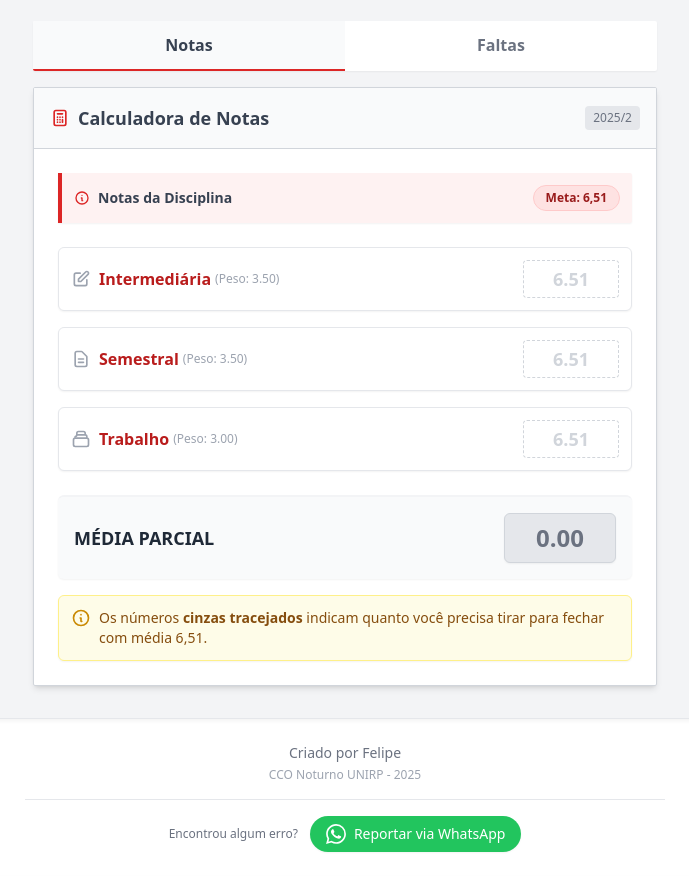
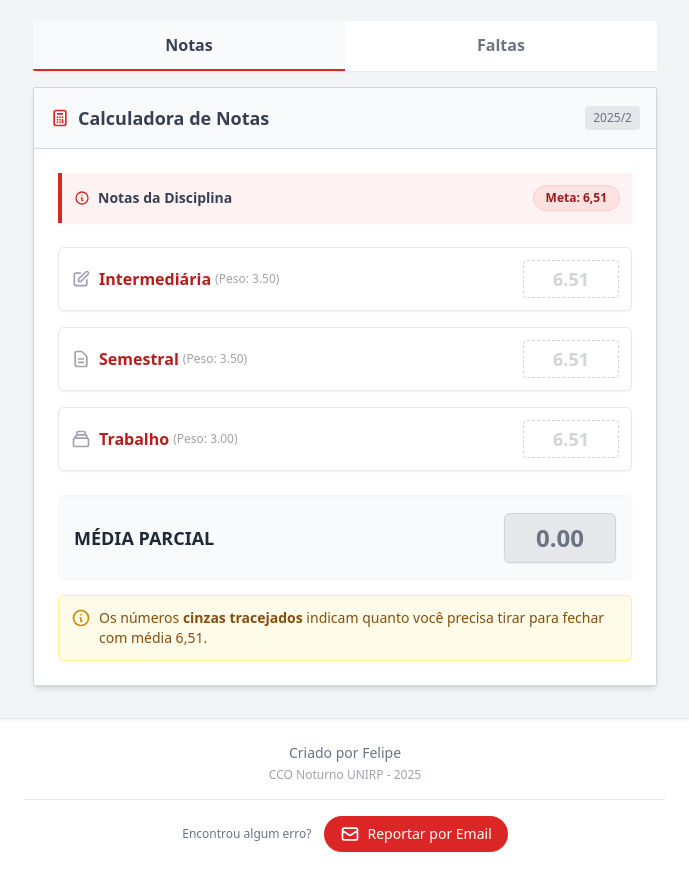
Before and after one commit to Felipinhooo27/Guia-do-aluno-UNIRP, a plain HTML site: page index.html in a window 1280 px wide. Shown: the part 147-1023 px from the top of the page, without its empty margins (295-984 px from the left). Drawn offline with nearby package versions, Linux system fonts and the light colour scheme.

Commit message:
fix: whatsapp pra email pq sou idiota

```diff
--- a/index.html
+++ b/index.html
@@ -321,17 +321,15 @@
                 <span class="text-xs text-gray-500 dark:text-gray-400">
                     Encontrou algum erro?
                 </span>
-                <a href="https://wa.me/5517991326510?text=oi%20achei%20um%20erro"
-                   target="_blank"
-                   rel="noopener noreferrer"
-                   class="inline-flex items-center gap-2 px-4 py-2 bg-green-500 hover:bg-green-600
+                <a href="mailto:20224254@unirp.com.br?subject=Bug%20no%20Guia%20do%20Aluno&body=Oi%2C%20encontrei%20um%20erro%3A%0A%0A"
+                   class="inline-flex items-center gap-2 px-4 py-2 bg-red-600 hover:bg-red-700
                           text-white text-sm font-medium rounded-full transition-colors
                           shadow-sm hover:shadow-md">
-                    <!-- WhatsApp SVG Icon -->
-                    <svg class="h-5 w-5" viewBox="0 0 24 24" fill="currentColor" xmlns="http://www.w3.org/2000/svg">
-                        <path d="M17.472 14.382c-.297-.149-1.758-.867-2.03-.967-.273-.099-.471-.148-.67.15-.197.297-.767.966-.94 1.164-.173.199-.347.223-.644.075-.297-.15-1.255-.463-2.39-1.475-.883-.788-1.48-1.761-1.653-2.059-.173-.297-.018-.458.13-.606.134-.133.298-.347.446-.52.149-.174.198-.298.298-.497.099-.198.05-.371-.025-.52-.075-.149-.669-1.612-.916-2.207-.242-.579-.487-.5-.669-.51-.173-.008-.371-.01-.57-.01-.198 0-.52.074-.792.372-.272.297-1.04 1.016-1.04 2.479 0 1.462 1.065 2.875 1.213 3.074.149.198 2.096 3.2 5.077 4.487.709.306 1.262.489 1.694.625.712.227 1.36.195 1.871.118.571-.085 1.758-.719 2.006-1.413.248-.694.248-1.289.173-1.413-.074-.124-.272-.198-.57-.347m-5.421 7.403h-.004a9.87 9.87 0 01-5.031-1.378l-.361-.214-3.741.982.998-3.648-.235-.374a9.86 9.86 0 01-1.51-5.26c.001-5.45 4.436-9.884 9.888-9.884 2.64 0 5.122 1.03 6.988 2.898a9.825 9.825 0 012.893 6.994c-.003 5.45-4.437 9.884-9.885 9.884m8.413-18.297A11.815 11.815 0 0012.05 0C5.495 0 .16 5.335.157 11.892c0 2.096.547 4.142 1.588 5.945L.057 24l6.305-1.654a11.882 11.882 0 005.683 1.448h.005c6.554 0 11.89-5.335 11.893-11.893a11.821 11.821 0 00-3.48-8.413z"/>
+                    <!-- Email SVG Icon -->
+                    <svg class="h-5 w-5" viewBox="0 0 24 24" fill="none" stroke="currentColor" xmlns="http://www.w3.org/2000/svg">
+                        <path stroke-linecap="round" stroke-linejoin="round" stroke-width="2" d="M3 8l7.89 5.26a2 2 0 002.22 0L21 8M5 19h14a2 2 0 002-2V7a2 2 0 00-2-2H5a2 2 0 00-2 2v10a2 2 0 002 2z"/>
                     </svg>
-                    Reportar via WhatsApp
+                    Reportar por Email
                 </a>
             </div>
         </div>
```
